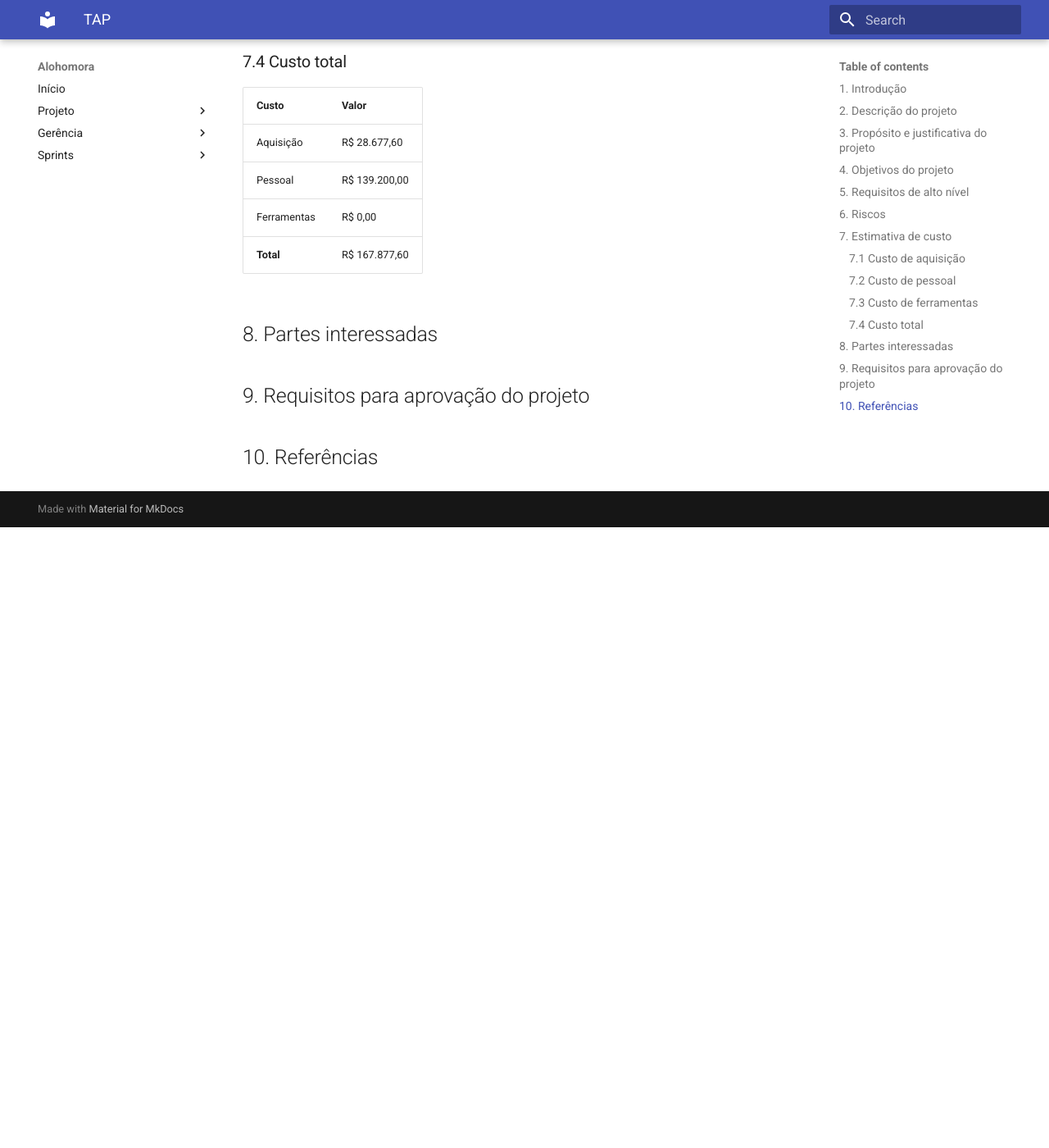
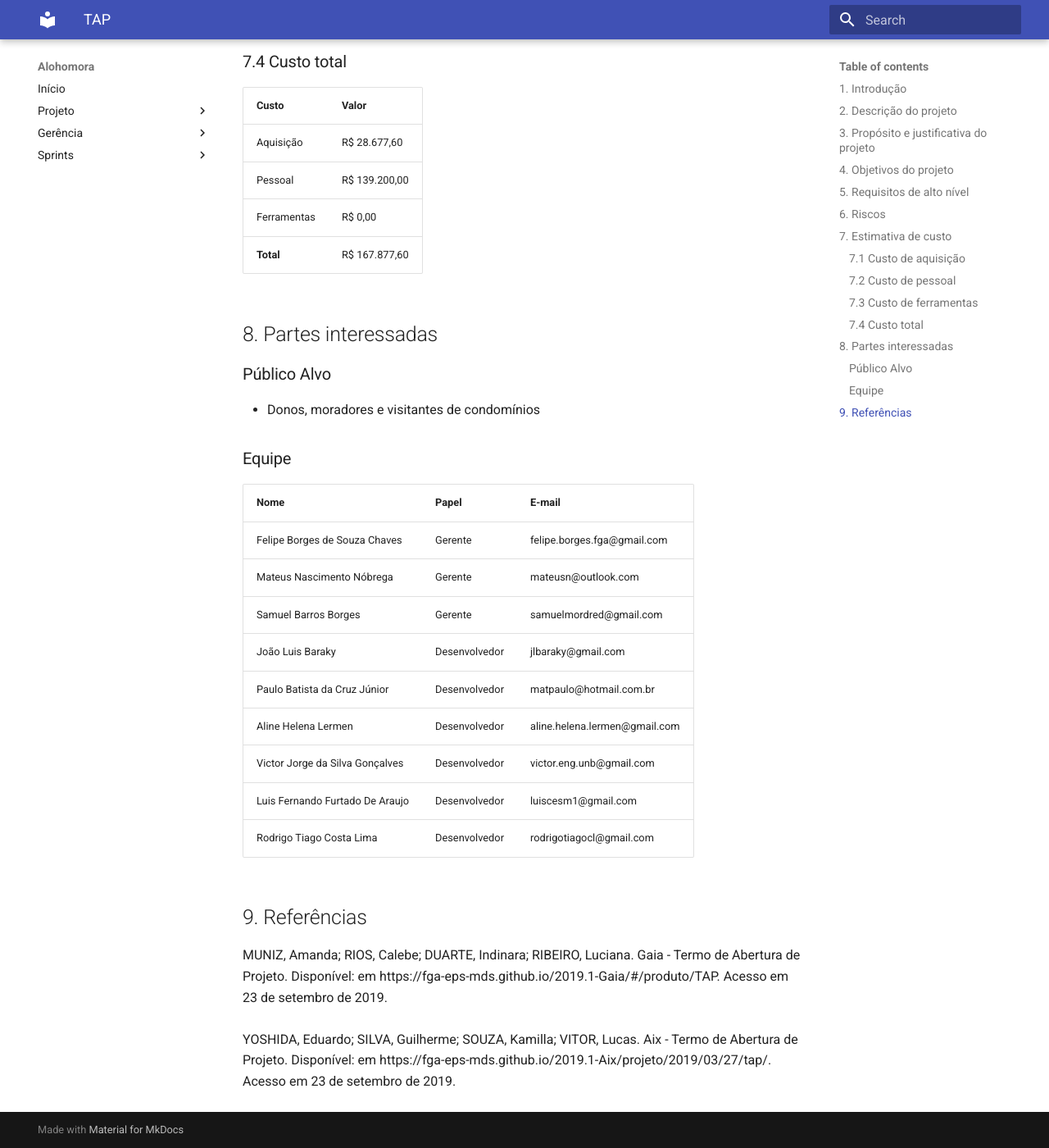
Before and after one commit to Alohomora-team/AlohomoraAPI, an MkDocs documentation site: the page built from docs/docs/gerencia/TAP.md, in a window 1280 px wide and 1400 px high, scrolled down 2824 px. Shown: the whole window at 82% size. Built offline with MkDocs 1.6.1 and Material for MkDocs 9.7.7, drawn with Linux system fonts in a browser that asks for light colours; before the commit the page ends 3467 px from its top, so only the background shows below that.

Commit message:
#65 - Adding target audience and references

```diff
--- a/docs/docs/gerencia/TAP.md
+++ b/docs/docs/gerencia/TAP.md
@@ -79,6 +79,26 @@ Os requisitos de alto nível do projeto Alohomora são:
 
 ## 8. Partes interessadas
 
-## 9. Requisitos para aprovação do projeto
+### Público Alvo
+- Donos, moradores e visitantes de condomínios
 
-## 10. Referências
+### Equipe
+
+|Nome|Papel|E-mail|
+|---|---|---|
+|Felipe Borges de Souza Chaves|Gerente|felipe.borges.fga@gmail.com|
+|Mateus Nascimento Nóbrega|Gerente|mateusn@outlook.com|
+|Samuel Barros Borges|Gerente|samuelmordred@gmail.com|
+|João Luis Baraky|Desenvolvedor|jlbaraky@gmail.com|
+|Paulo Batista da Cruz Júnior|Desenvolvedor|matpaulo@hotmail.com.br|
+|Aline Helena Lermen|Desenvolvedor|aline.helena.lermen@gmail.com|
+|Victor Jorge da Silva Gonçalves|Desenvolvedor|victor.eng.unb@gmail.com|
+|Luis Fernando Furtado De Araujo|Desenvolvedor|luiscesm1@gmail.com|
+|Rodrigo Tiago Costa Lima|Desenvolvedor|rodrigotiagocl@gmail.com|
+
+
+## 9. Referências
+
+MUNIZ, Amanda; RIOS, Calebe; DUARTE, Indinara; RIBEIRO, Luciana. Gaia - Termo de Abertura de Projeto. Disponível: em https://fga-eps-mds.github.io/2019.1-Gaia/#/produto/TAP. Acesso em 23 de setembro de 2019.
+<br/><br/>
+YOSHIDA, Eduardo; SILVA, Guilherme; SOUZA, Kamilla; VITOR, Lucas. Aix - Termo de Abertura de Projeto. Disponível: em https://fga-eps-mds.github.io/2019.1-Aix/projeto/2019/03/27/tap/. Acesso em 23 de setembro de 2019.
```
